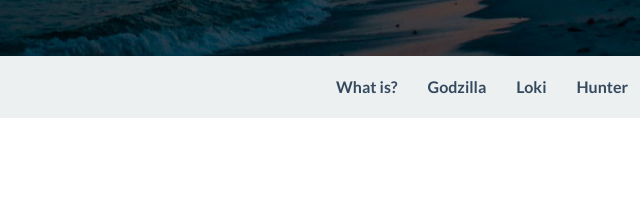
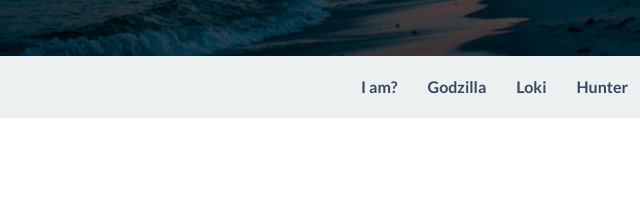
Before and after one commit to evanhong5528/evan, a plain HTML site: page index.html in a window 1280 px wide. Shown: the part 744-949 px from the top of the page, 470-1110 px from the left. Drawn offline with Linux system fonts and the light colour scheme.

Commit message:
Update index.html

```diff
--- a/index.html
+++ b/index.html
@@ -92,7 +92,7 @@
 			<div class="collapse navbar-collapse navbar-right navbar-ex1-collapse">
 				<ul class="nav navbar-nav">
 
-					<li class="menuItem"><a href="#whatis">What is?</a></li>
+					<li class="menuItem"><a href="#whatis">I am?</a></li>
 					<li class="menuItem"><a href="#useit">Godzilla</a></li>
 					<li class="menuItem"><a href="#screen">Loki</a></li>
 					<li class="menuItem"><a href="#credits">Hunter</a></li>
```
